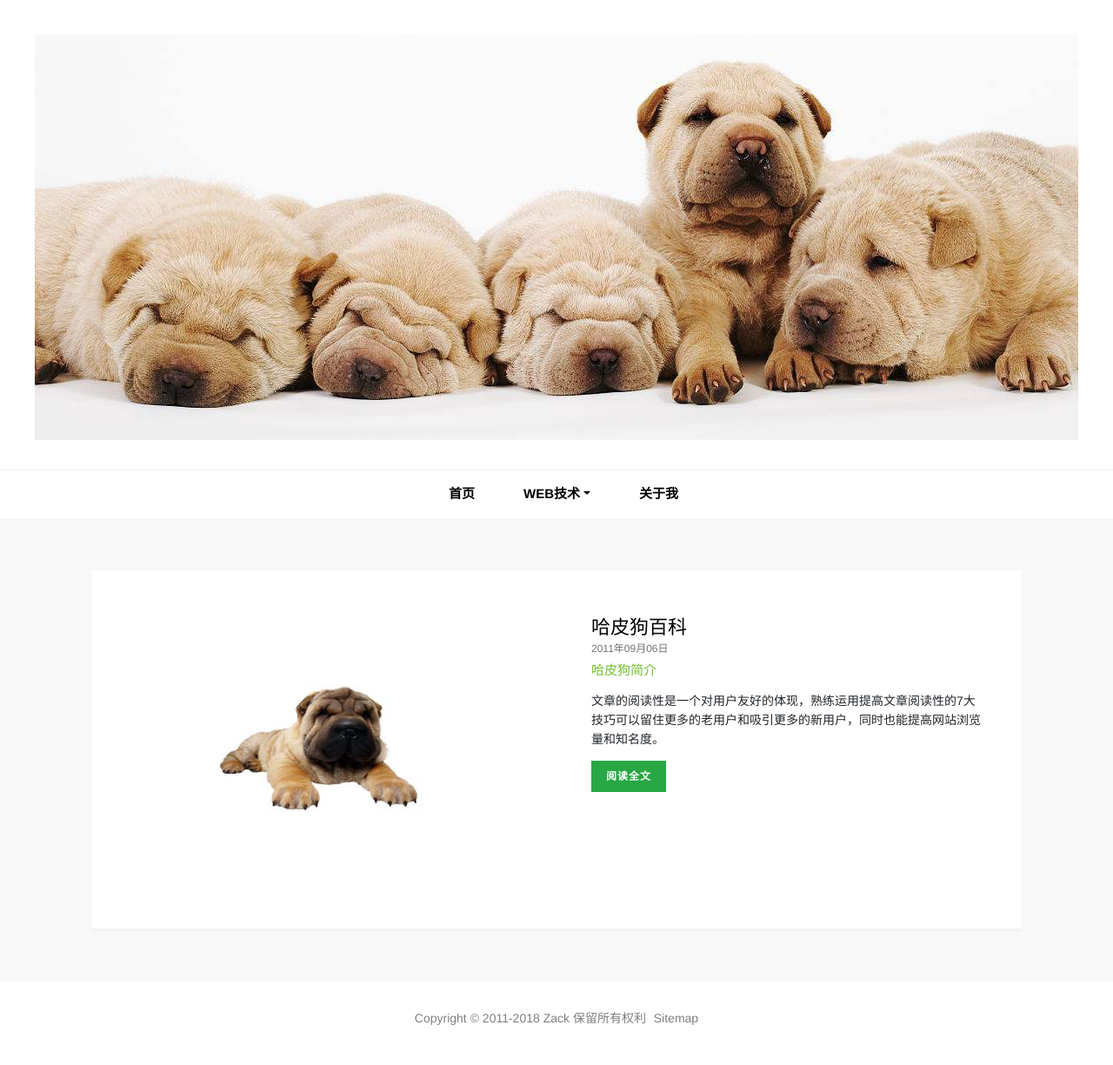
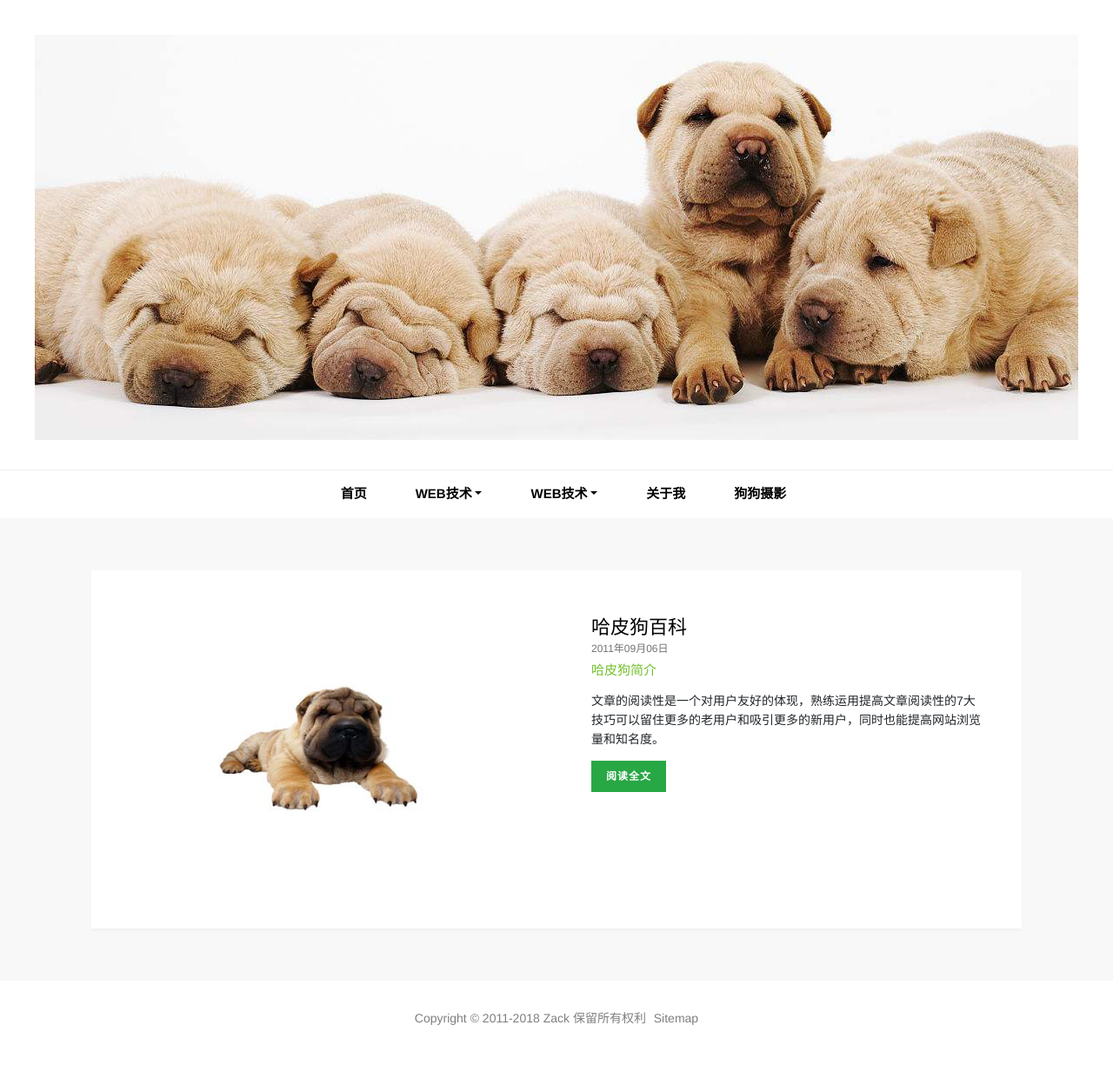
Before and after one commit to Yvonne99/Yvonne99.github.io, a Jekyll site: the page built from index.html, in a window 1280 px wide. Shown: the whole page at 87% size. Built offline with Jekyll 4.4.1, drawn with Linux system fonts in a browser that asks for light colours.

Commit message:
Update default.html

```diff
--- a/_layouts/default.html
+++ b/_layouts/default.html
@@ -32,7 +32,14 @@
                 <a class="dropdown-item" href="{{ site.url }}/ueo/">用户体验优化</a>
               </div>
             </li>
+             <li class="dropdown">
+              <a class="nav-link dropdown-toggle" href="#" id="gg" data-toggle="dropdown" aria-haspopup="true" aria-expanded="false">Web技术</a>
+              <div class="dropdown-menu" aria-labelledby="gg">
+                <a class="dropdown-item" href="{{ site.url }}/fenlei/">日常生活</a>
+              </div>
+            </li>
             <li class="nav-item"><a class="nav-link" href="{{ site.url }}/about/">关于我</a></li>
+            <li class="nav-item"><a class="nav-link" href="{{ site.url }}/gougou/">狗狗摄影</a></li>
           </ul>
         </div>
       </nav>
```
